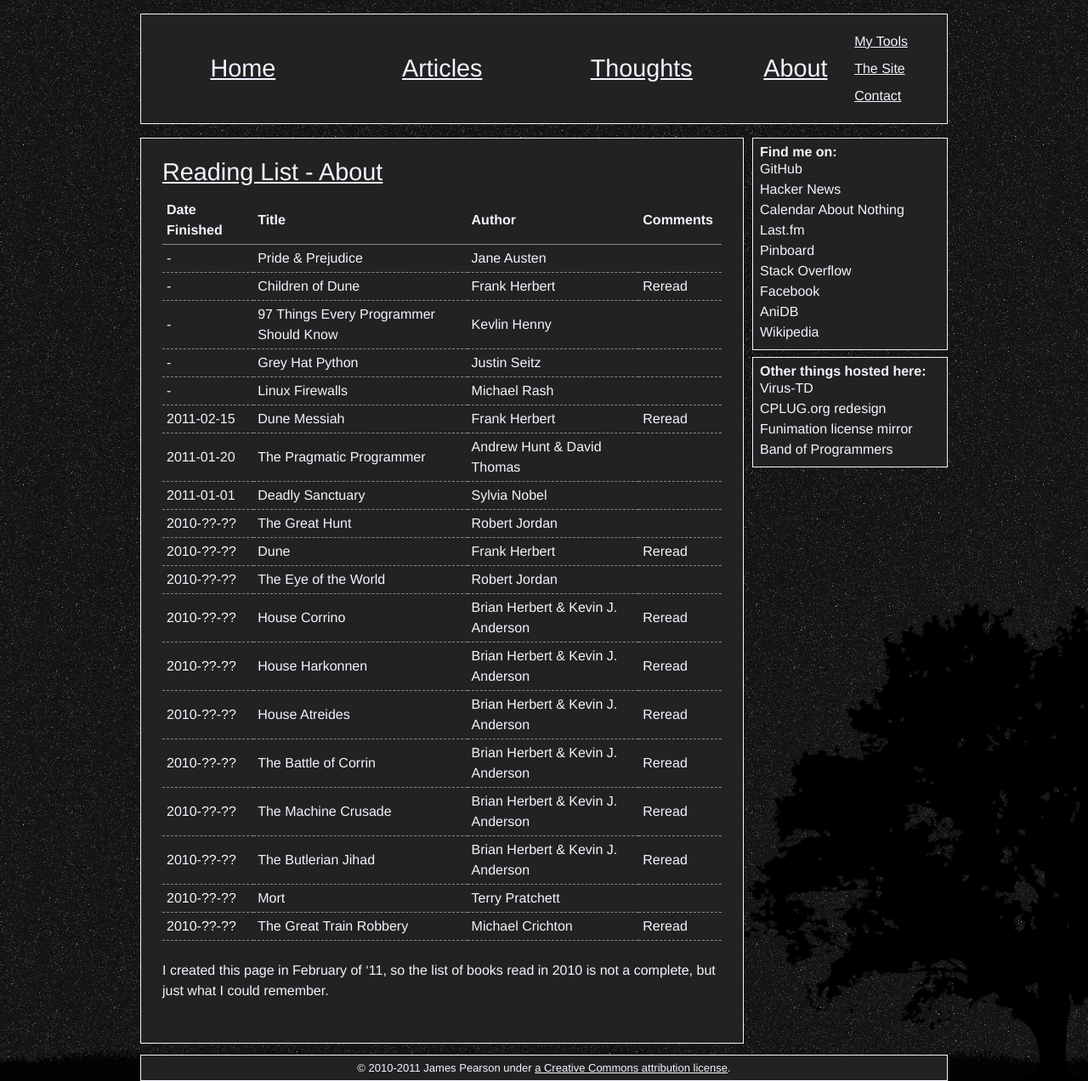
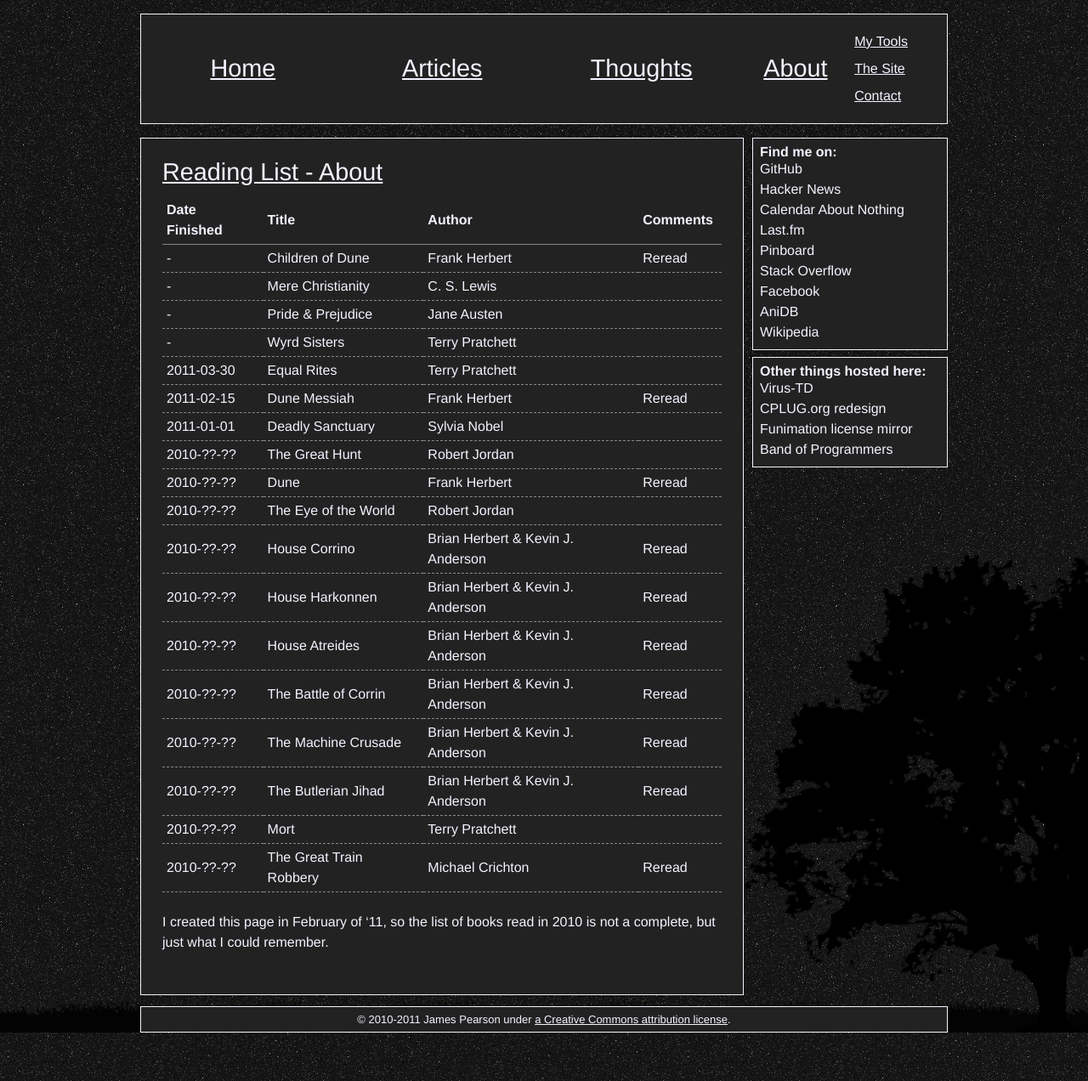
Before and after one commit to xiongchiamiov/xiongchiamiov.github.com, a Jekyll site: the page built from about/reading-list.md, in a window 1280 px wide. Shown: the whole page at 85% size. Built offline with Jekyll 4.4.1, drawn with Linux system fonts in a browser that asks for light colours; Markdown is read by kramdown in place of the engine named in the settings; comment, search, counter and statistics services are not loaded.

Commit message:
update reading list (and remove computer books, 'cause those really shouldn't be there)

```diff
--- a/about/reading-list.md
+++ b/about/reading-list.md
@@ -5,13 +5,12 @@ title: Reading List - About
 
 Date Finished | Title                       | Author                            | Comments
 ------------- | --------------------------- | --------------------------------- | --------
+      -       | Children of Dune            | Frank Herbert                     | Reread
+      -       | Mere Christianity           | C. S. Lewis                       |
       -       | Pride & Prejudice           | Jane Austen                       |
-      -       | Children of Dune            | Frank Herbert                     | Reread
-      -       | 97 Things Every Programmer Should Know | Kevlin Henny           |
-      -       | Grey Hat Python             | Justin Seitz                      |
-      -       | Linux Firewalls             | Michael Rash                      |
+      -       | Wyrd Sisters                | Terry Pratchett                   |
+  2011-03-30  | Equal Rites                 | Terry Pratchett                   |
   2011-02-15  | Dune Messiah                | Frank Herbert                     | Reread
-  2011-01-20  | The Pragmatic Programmer    | Andrew Hunt & David Thomas        |
   2011-01-01  | Deadly Sanctuary            | Sylvia Nobel                      |
   2010-??-??  | The Great Hunt              | Robert Jordan                     |
   2010-??-??  | Dune                        | Frank Herbert                     | Reread
```
